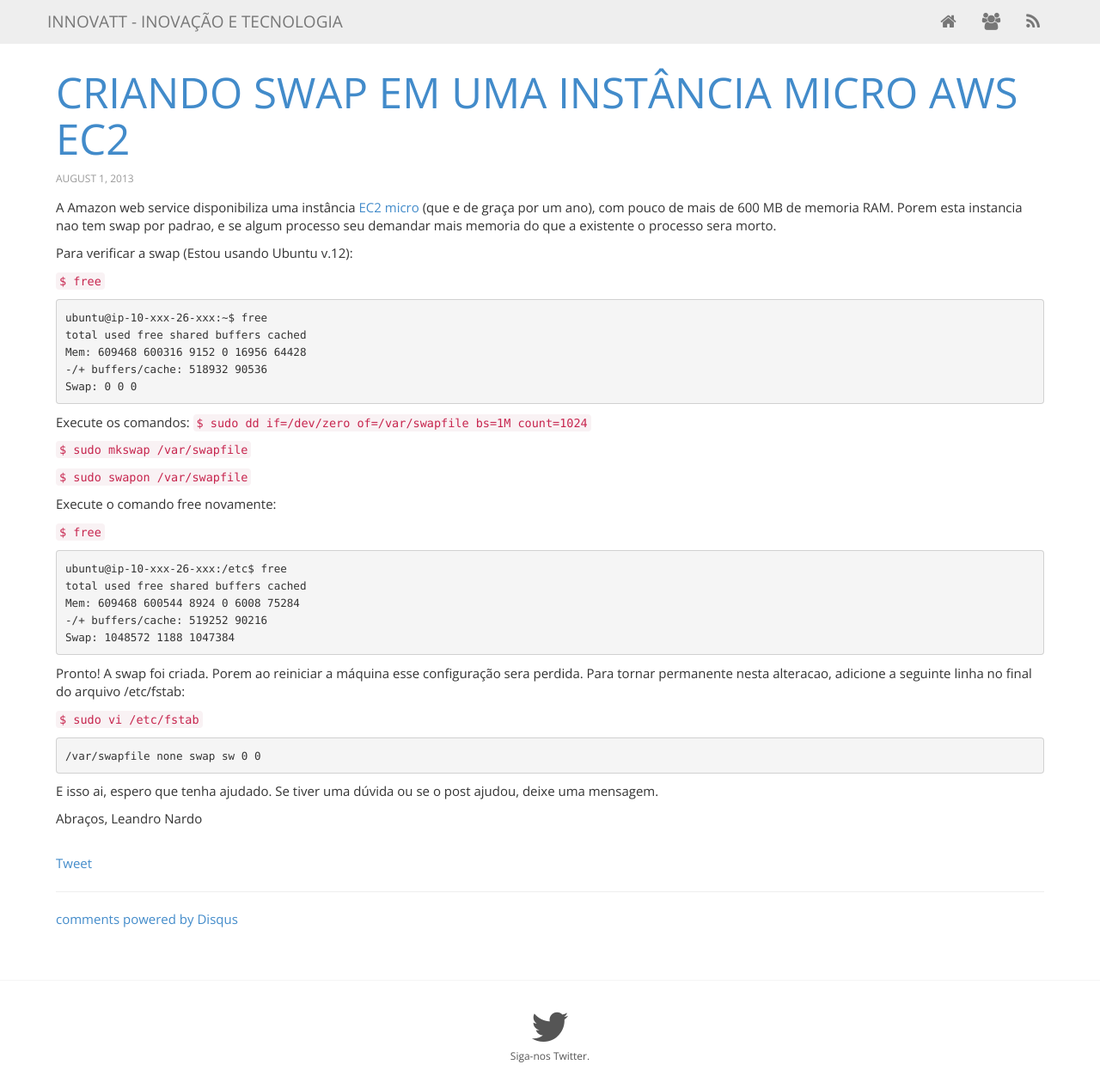
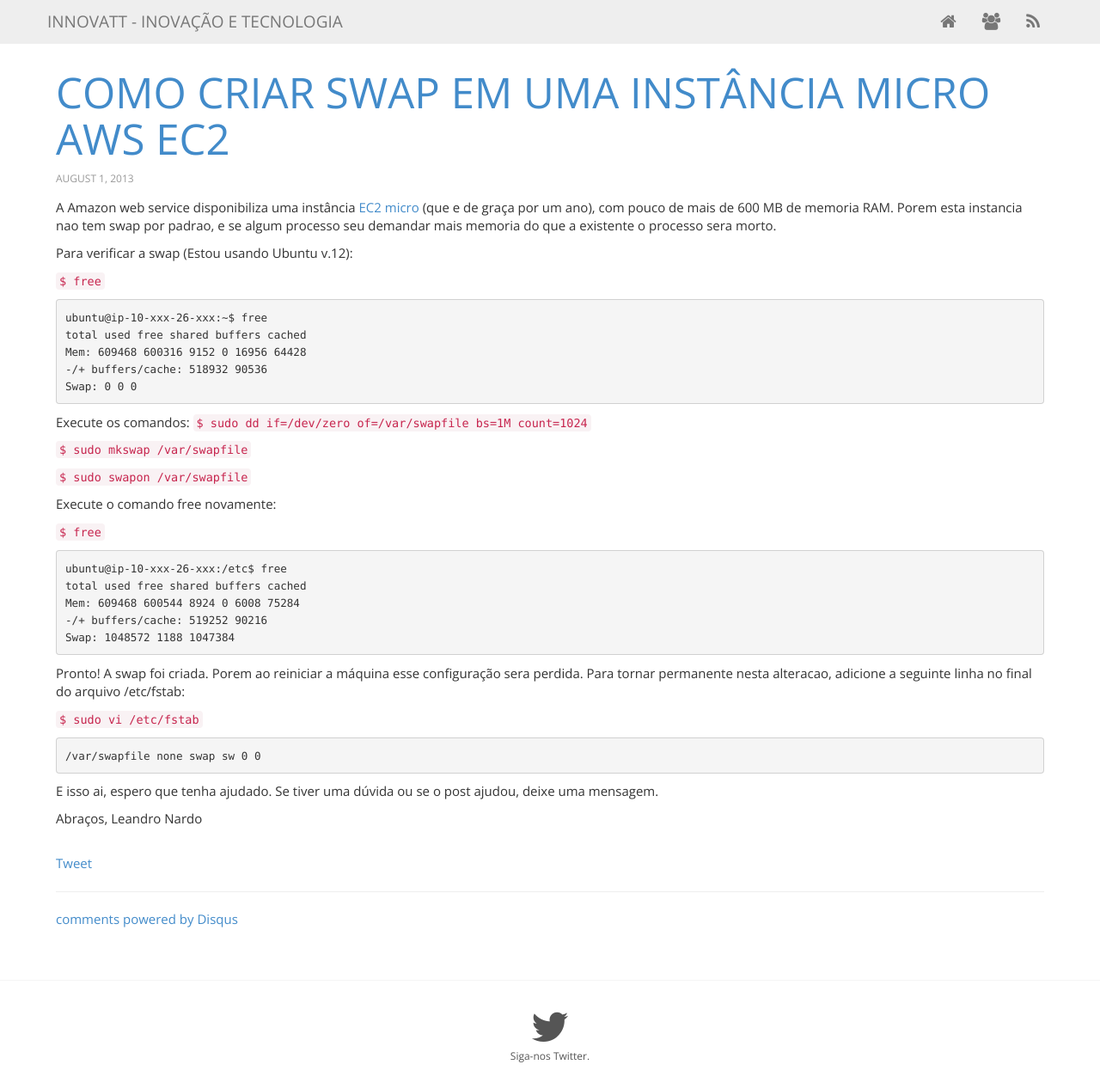
Before and after one commit to leandronardo/leandronardo.github.com, a Jekyll site: the page built from _posts/2013-08-01-como-criar-swap-em-uma-instancia-micro-aws-ec2.md, in a window 1280 px wide and 1267 px high. Shown: the whole window at 86% size. Built offline with Jekyll 4.4.1, drawn with Linux system fonts in a browser that asks for light colours; nearby versions of some CDN libraries; comment, search, counter and statistics services are not loaded.

Commit message:
alterando nome do post

```diff
--- a/_posts/2013-08-01-criando-swap-em-uma-instancia-micro-aws-ec2.md
+++ b/_posts/2013-08-01-como-criar-swap-em-uma-instancia-micro-aws-ec2.md
@@ -1,6 +1,6 @@
 ---
 layout: post
-title: "Criando swap em uma inst&acirc;ncia micro AWS EC2"
+title: "Como criar swap em uma inst&acirc;ncia micro AWS EC2"
 tags: [AWS, EC2, micro inst&acirc;ncia, swap, amazon web service]
 ---
 
```
